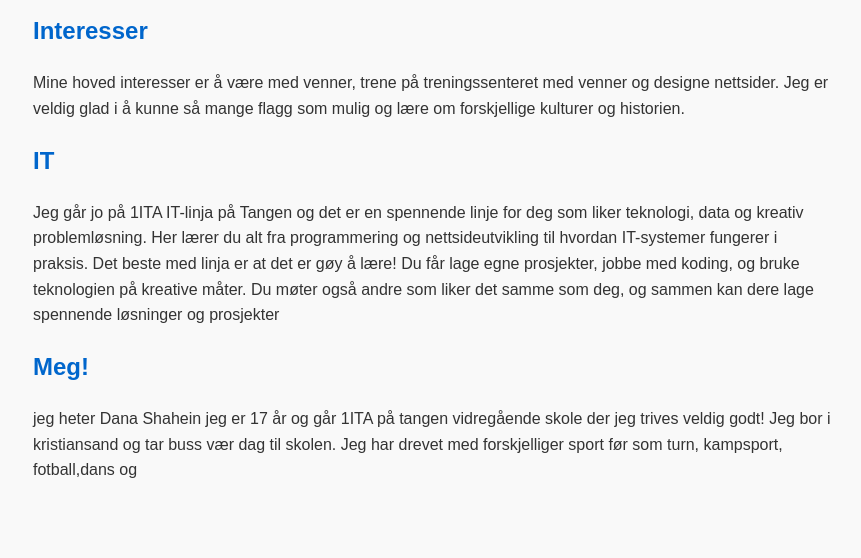
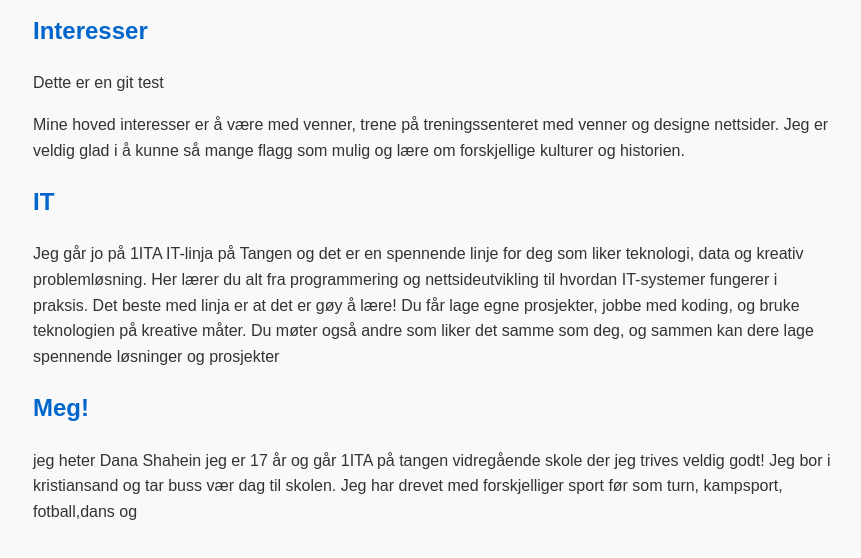
Before and after one commit to danashah-sh/uke-33-34, a plain HTML site: page index.html in a window 1280 px wide. Shown: the part 142-700 px from the top of the page, without its empty margins (207-1068 px from the left). Drawn offline with Linux system fonts and the light colour scheme.

Commit message:
added git test message

```diff
--- a/index.html
+++ b/index.html
@@ -10,7 +10,7 @@
       <div class="serena-info">
         <h2>Interesser</h2>
 
-
+<p>Dette er en git test</p>
         <p>
             Mine hoved interesser er å være med venner, trene på treningssenteret med venner og designe nettsider.
 Jeg er veldig glad i å kunne så mange flagg som mulig og lære om forskjellige kulturer og historien.
```
